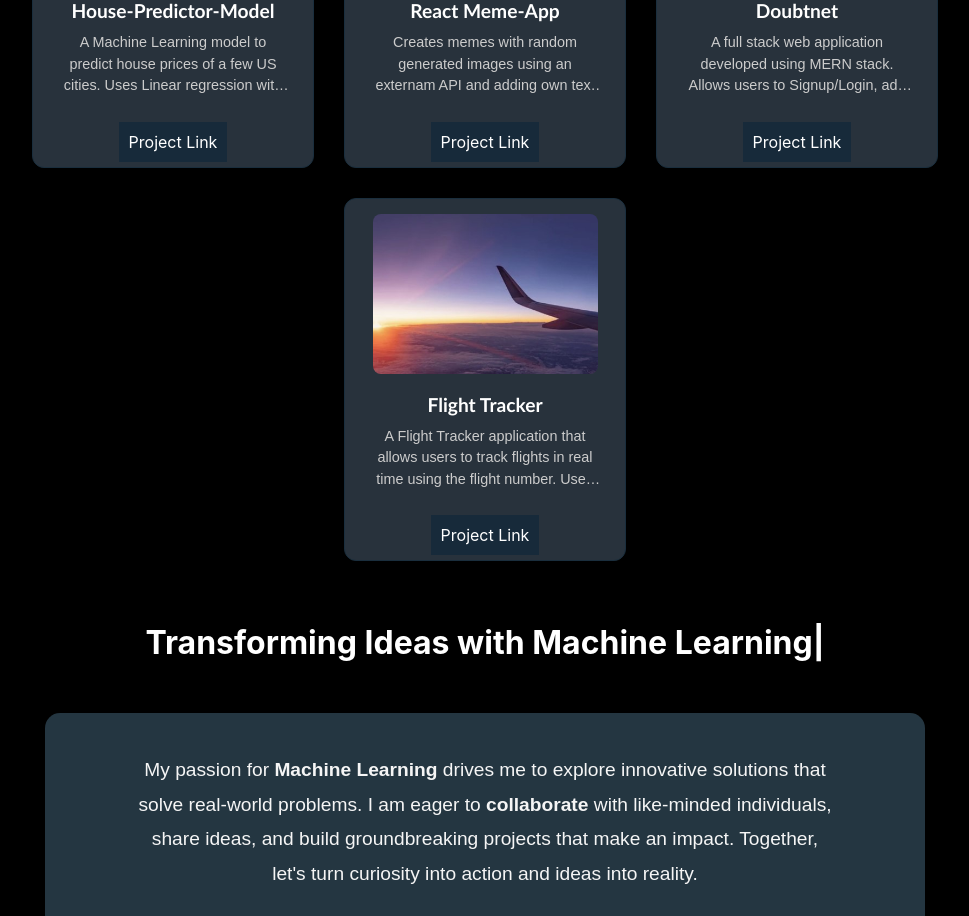
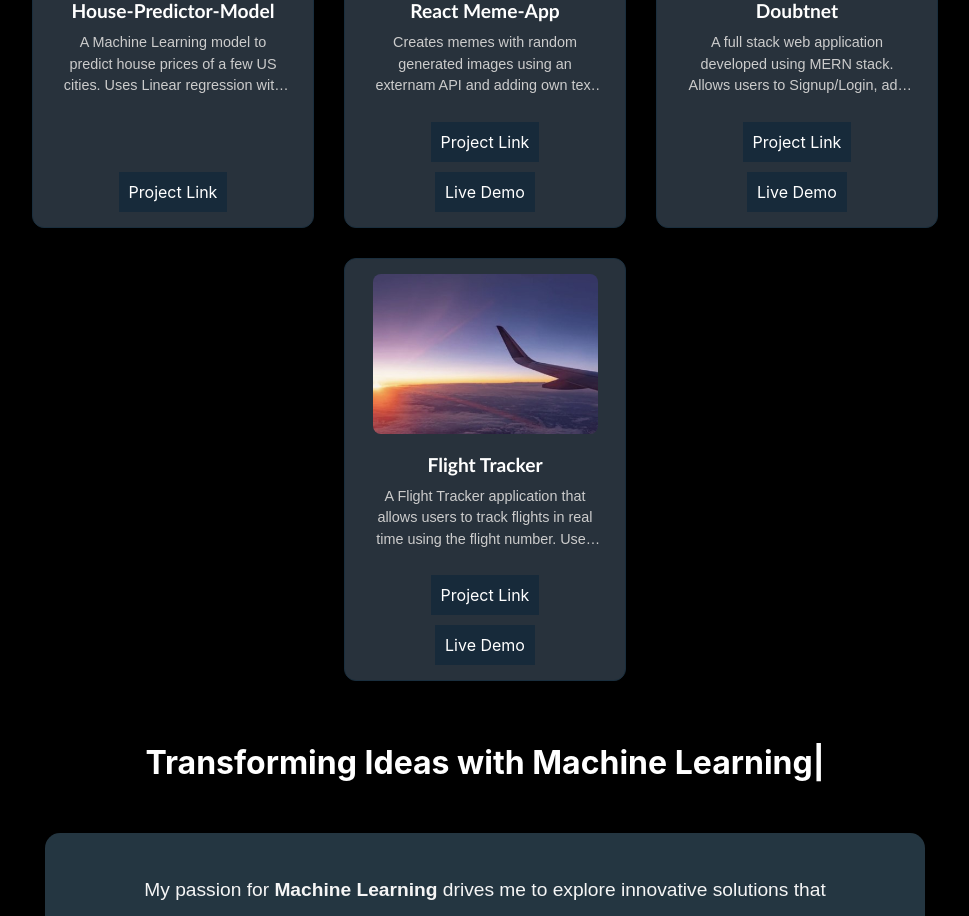
Before and after one commit to VanshR04/personal-site, a React (Create React App) app: page / in a window 1280 px wide. Shown: the part 1180-2096 px from the top of the page, without its empty margins (155-1124 px from the left). Built offline with nearby package versions, Linux system fonts and the light colour scheme; the HTML template or start-up script is replaced by a standard one.

Commit message:
links with demo added

```diff
--- a/src/Description.js
+++ b/src/Description.js
@@ -17,23 +17,27 @@ function Description() {
         image : require('./house.jpg'),
         name: 'House-Predictor-Model',
         description: 'A Machine Learning model to predict house prices of a few US cities. Uses Linear regression with self-made functions',
-        link: 'https://github.com/VanshR04/ML-house-prediction-Regression-Sample'
+        link: 'https://github.com/VanshR04/ML-house-prediction-Regression-Sample',
+        web : null
     },
     {   image : require('./meme.jpg'),
         name: 'React Meme-App',
         description: 'Creates memes with random generated images using an externam API and adding own text on top of the image',
-        link: 'https://vansh-meme-app.onrender.com/'
+        web: 'https://vansh-meme-app.onrender.com/',
+        link : 'https://github.com/VanshR04/Meme-app'
     }, {
         image : require('./doubtnet.jpg'),
         name: 'Doubtnet',
         description: 'A full stack web application developed using MERN stack. Allows users to Signup/Login, add and delete doubts. Users can eve reply to other users doubts',
-        link: 'https://doubtnet.onrender.com/'
+        web: 'https://doubtnet.onrender.com/',
+        link : 'https://github.com/VanshR04/doubtnet-client'
     },
     {
         image : require('./bg.jpg'),
         name : 'Flight Tracker',
         description: 'A Flight Tracker application that allows users to track flights in real time using the flight number. Used AviationStack API for this build.',
-        link : 'https://live-flight-status.onrender.com'
+        web : 'https://live-flight-status.onrender.com',
+        link : 'https://github.com/VanshR04/live-flight-status'
     }
     ]
 
--- a/src/Projects.css
+++ b/src/Projects.css
@@ -75,6 +75,7 @@
 
   .link{
     margin-top: 20px;
+    margin-bottom: 10px;
   }
 
   .link a{
--- a/src/Projects.js
+++ b/src/Projects.js
@@ -1,6 +1,6 @@
 import './Projects.css'
 
-function Projects({project}) {
+function Projects({ project }) {
 
     return (
         <>
@@ -15,10 +15,15 @@ function Projects({project}) {
                     <p>{project.description}</p>
                 </div>
                 <div className='link'>
-                <a href= {project.link} target="_blank" rel="noopener noreferrer">
+                    <a href={project.link} target="_blank" rel="noopener noreferrer">
                         Project Link
                     </a>
                 </div>
+                {project.web != null && <div className='link'>
+                    <a href={project.web} target="_blank" rel="noopener noreferrer">
+                        Live Demo
+                    </a>
+                </div>}
             </div>
         </>
     );
```
Lines whose indentation alone changed are shown as unchanged.
